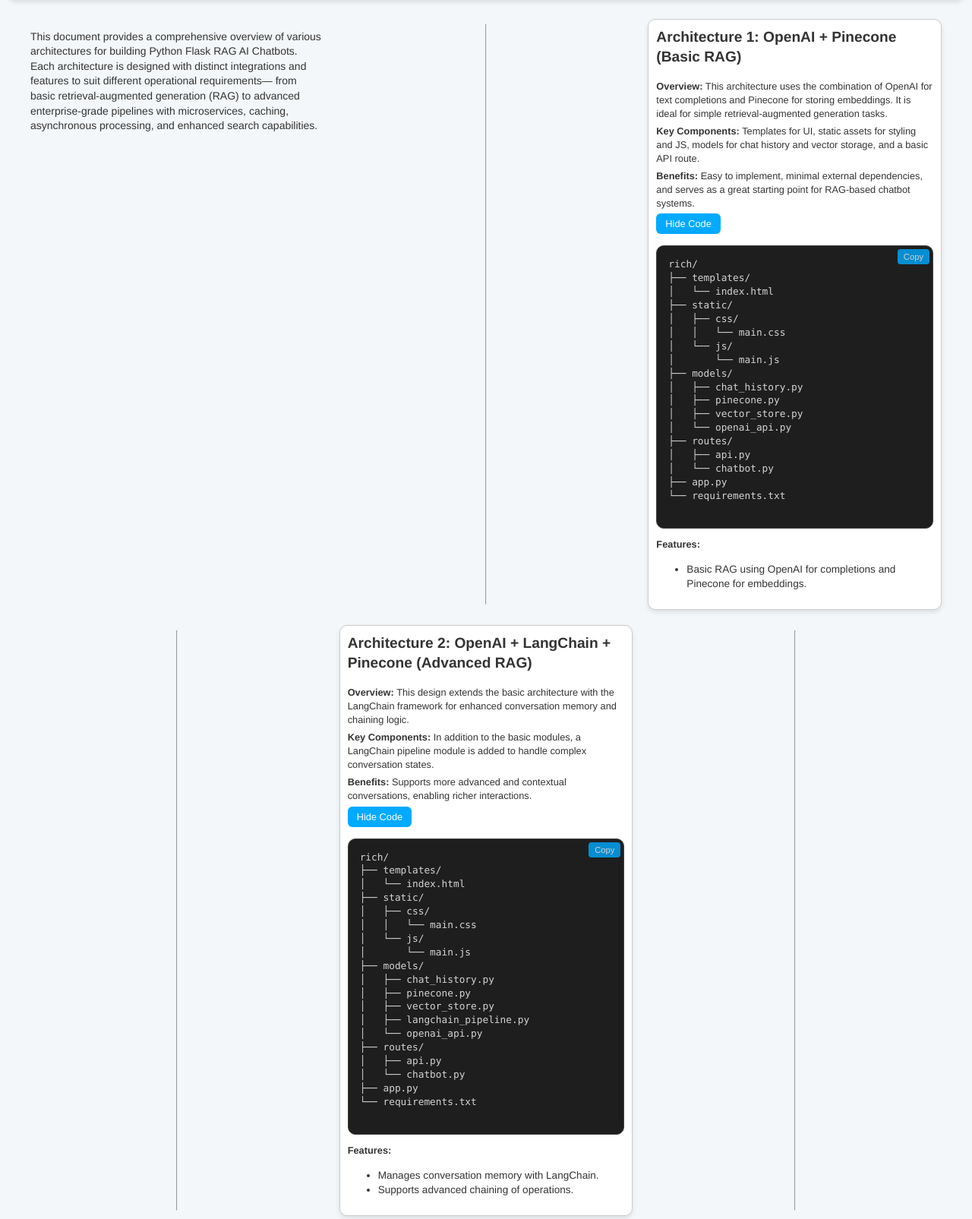
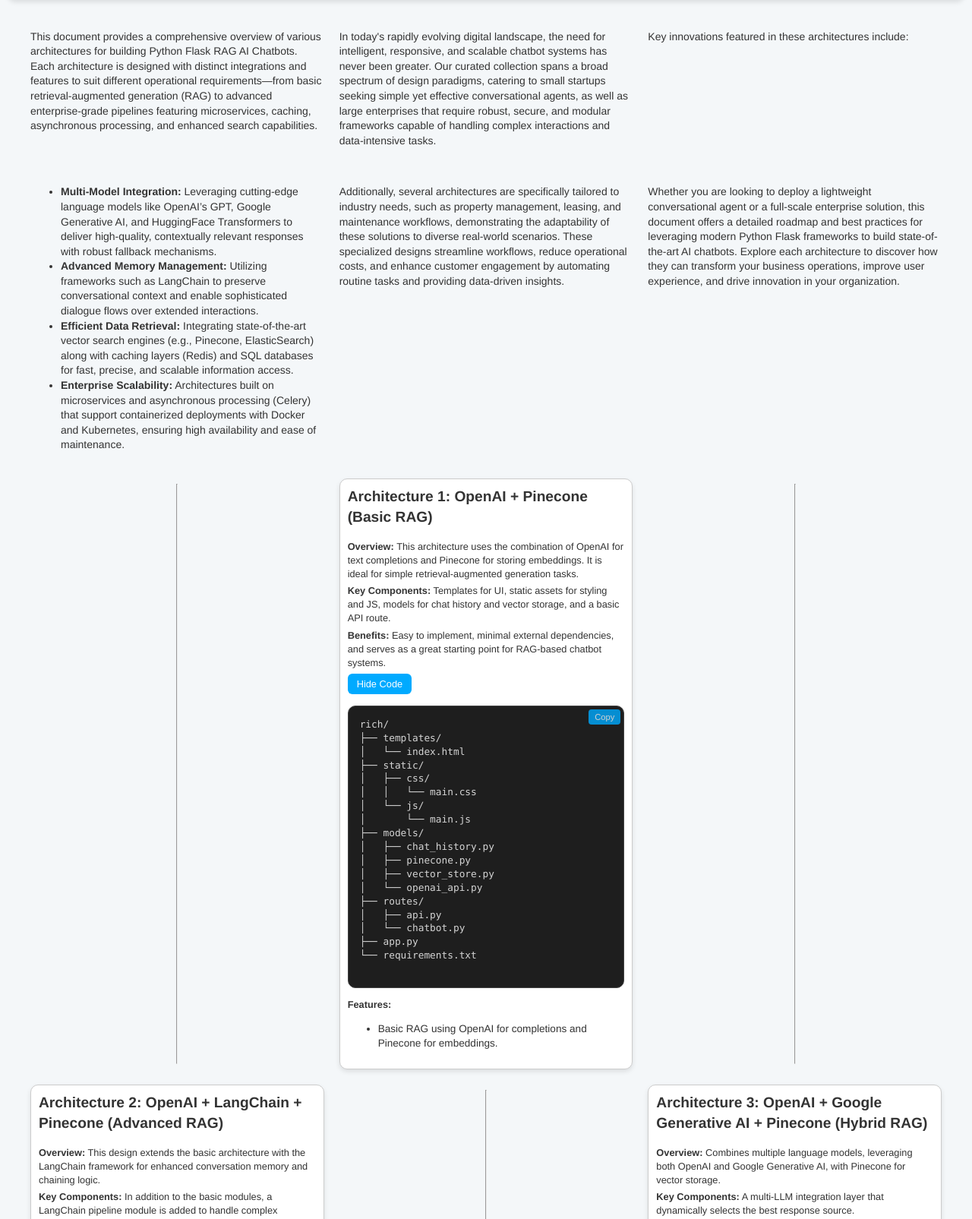
Before and after one commit to Will-Langhart/chatbots, a Flask app: page / in a window 1280 px wide. Shown: the part 223-1828 px from the top of the page at 76% size. Run offline with Flask 3, Linux system fonts and the light colour scheme.

Commit message:
Update index.html

```diff
--- a/templates/index.html
+++ b/templates/index.html
@@ -49,11 +49,32 @@
 
   <main>
     <p>
-      This document provides a comprehensive overview of various architectures for building Python Flask RAG AI Chatbots.
-      Each architecture is designed with distinct integrations and features to suit different operational requirements—
-      from basic retrieval-augmented generation (RAG) to advanced enterprise-grade pipelines with microservices, caching,
-      asynchronous processing, and enhanced search capabilities.
-    </p>
+  This document provides a comprehensive overview of various architectures for building Python Flask RAG AI Chatbots.
+  Each architecture is designed with distinct integrations and features to suit different operational requirements—from basic retrieval-augmented generation (RAG) to advanced enterprise-grade pipelines featuring microservices, caching, asynchronous processing, and enhanced search capabilities.
+</p>
+
+<p>
+  In today's rapidly evolving digital landscape, the need for intelligent, responsive, and scalable chatbot systems has never been greater.
+  Our curated collection spans a broad spectrum of design paradigms, catering to small startups seeking simple yet effective conversational agents, as well as large enterprises that require robust, secure, and modular frameworks capable of handling complex interactions and data-intensive tasks.
+</p>
+
+<p>
+  Key innovations featured in these architectures include:
+</p>
+<ul>
+  <li><strong>Multi-Model Integration:</strong> Leveraging cutting-edge language models like OpenAI’s GPT, Google Generative AI, and HuggingFace Transformers to deliver high-quality, contextually relevant responses with robust fallback mechanisms.</li>
+  <li><strong>Advanced Memory Management:</strong> Utilizing frameworks such as LangChain to preserve conversational context and enable sophisticated dialogue flows over extended interactions.</li>
+  <li><strong>Efficient Data Retrieval:</strong> Integrating state-of-the-art vector search engines (e.g., Pinecone, ElasticSearch) along with caching layers (Redis) and SQL databases for fast, precise, and scalable information access.</li>
+  <li><strong>Enterprise Scalability:</strong> Architectures built on microservices and asynchronous processing (Celery) that support containerized deployments with Docker and Kubernetes, ensuring high availability and ease of maintenance.</li>
+</ul>
+
+<p>
+  Additionally, several architectures are specifically tailored to industry needs, such as property management, leasing, and maintenance workflows, demonstrating the adaptability of these solutions to diverse real-world scenarios. These specialized designs streamline workflows, reduce operational costs, and enhance customer engagement by automating routine tasks and providing data-driven insights.
+</p>
+
+<p>
+  Whether you are looking to deploy a lightweight conversational agent or a full-scale enterprise solution, this document offers a detailed roadmap and best practices for leveraging modern Python Flask frameworks to build state-of-the-art AI chatbots. Explore each architecture to discover how they can transform your business operations, improve user experience, and drive innovation in your organization.
+</p>
 
     <hr>
 
```
